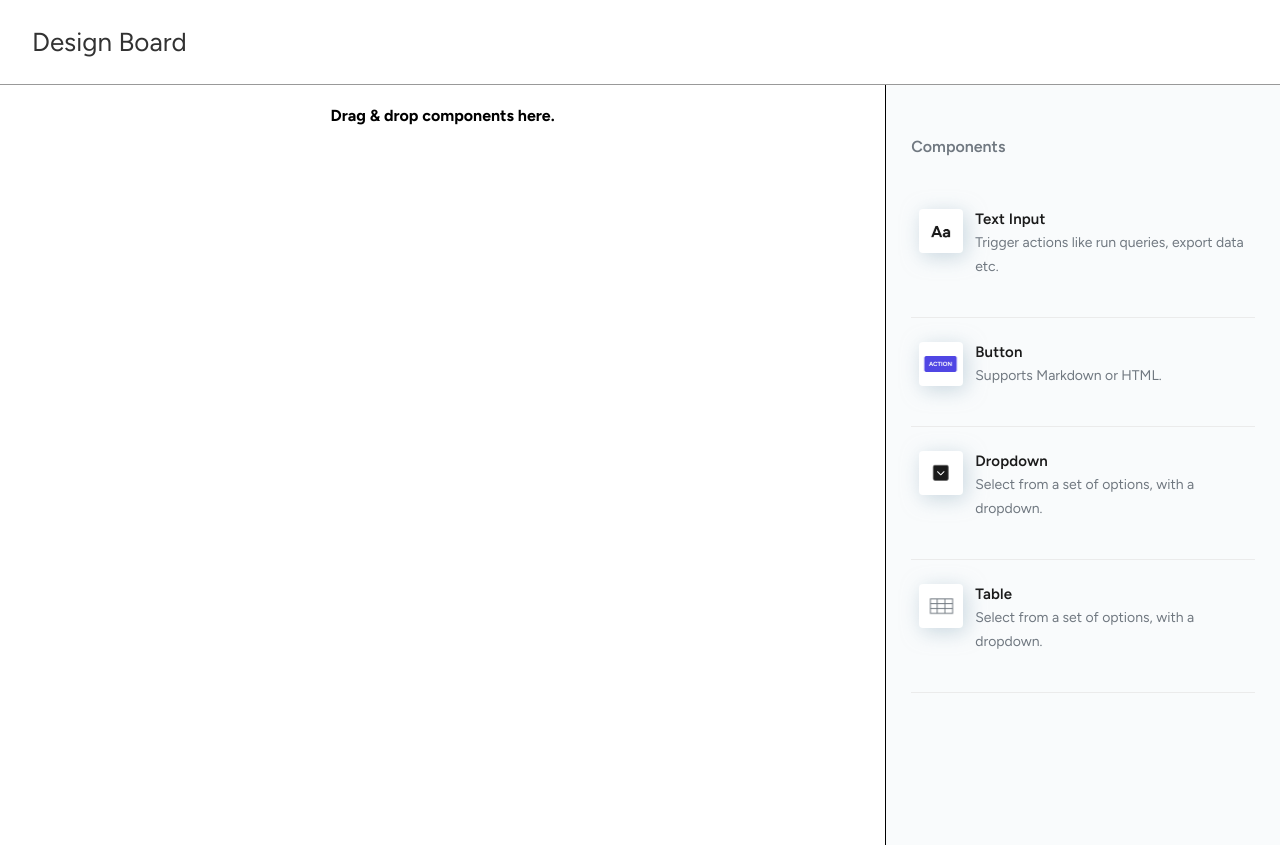
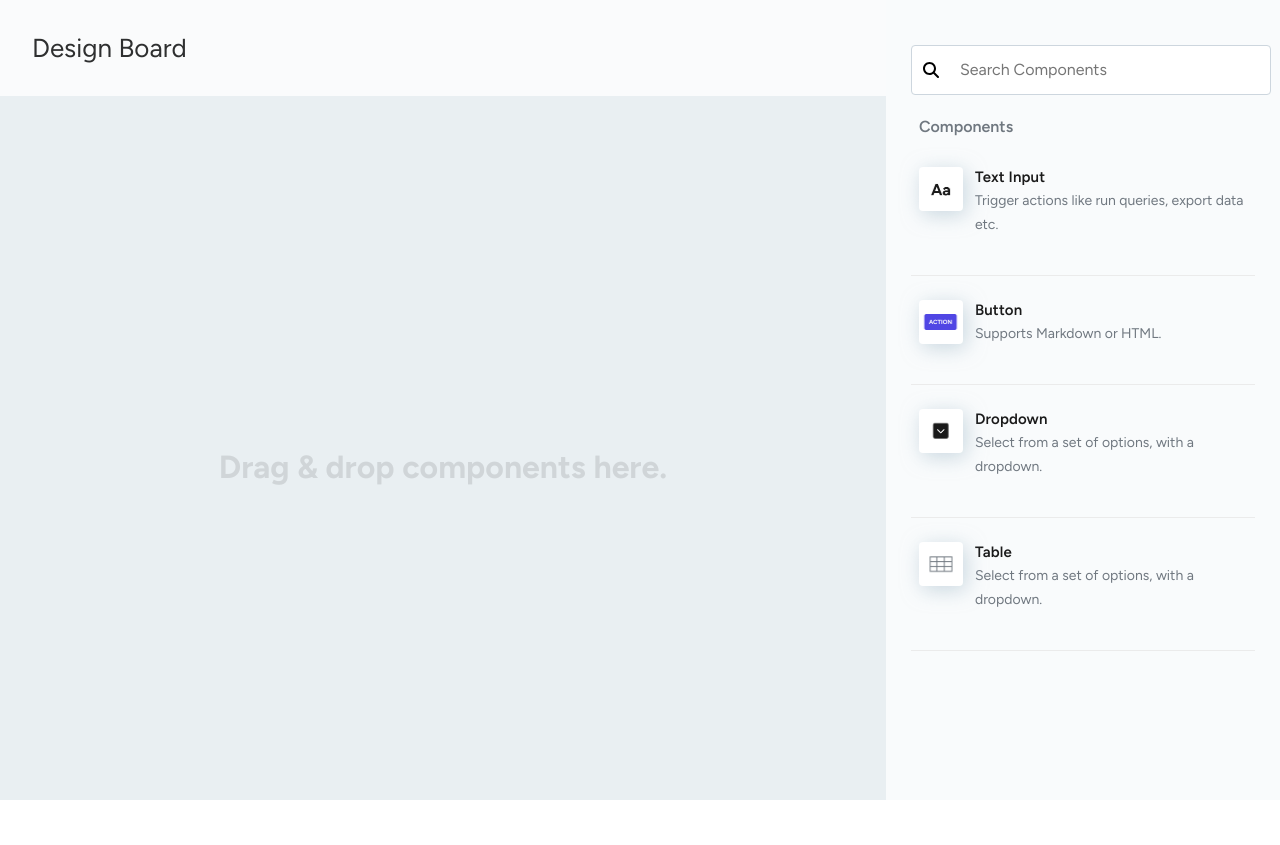
Before and after one commit to Rajni2002/zenskar.dnd, a React (Vite) app: page / in a window 1280 px wide. After the commit the page ends 800 px from the top, so only its background shows below. Built offline with nearby package versions, Linux system fonts and the light colour scheme.

Commit message:
90% things done

```diff
--- a/index.html
+++ b/index.html
@@ -1,12 +1,16 @@
 <!DOCTYPE html>
 <html lang="en">
+
 <head>
   <meta charset="UTF-8" />
   <meta name="viewport" content="width=device-width, initial-scale=1.0" />
   <title>Editor</title>
+  <link rel="stylesheet" href="https://cdnjs.cloudflare.com/ajax/libs/font-awesome/4.7.0/css/font-awesome.min.css">
 </head>
+
 <body>
   <div id="root"></div>
   <script type="module" src="/src/main.jsx"></script>
 </body>
+
 </html>
--- a/src/App.jsx
+++ b/src/App.jsx
@@ -3,12 +3,10 @@ import "./App.css";
 
 // You can split your components
 import Editor from "./Editor";
-import Header from "./Header"
 
 const App = () => {
   return (
     <div className="App">
-      <Header />
       <Editor />
     </div>
   );
--- a/src/Editor/EditorCanvas/DraggableElements/Dropdown.jsx
+++ b/src/Editor/EditorCanvas/DraggableElements/Dropdown.jsx
@@ -23,11 +23,12 @@ const Dropdown = ({ listValues }) => {
                     }}
                     sx={{
                         fontFamily: "inherit",
-                        width: "10rem"
+                        width: "10rem",
+                        background: "white",
                     }}
                     autoWidth
                     onDoubleClick={() => {
-                        setIsDisabled(prev => !prev)
+                        setIsDisabled(false)
                     }}
                     open={isOpen}
                     onClick={() => {
--- a/src/Editor/EditorCanvas/DraggableElements/TextInput.jsx
+++ b/src/Editor/EditorCanvas/DraggableElements/TextInput.jsx
@@ -4,7 +4,8 @@ import React from 'react';
 const TextInput = ({ val, id }) => {
     return (
         <OutlinedInput sx={{
-            fontFamily: "inherit"
+            fontFamily: "inherit",
+            background: "white"
         }} placeholder={val} />
     );
 };
--- a/src/Editor/EditorCanvas/DraggableElements/table.css
+++ b/src/Editor/EditorCanvas/DraggableElements/table.css
@@ -1,21 +1,25 @@
 table {
   border-collapse: collapse;
-  border-radius: 2rem;
+  border: 1.3px solid gray;
+  border-style: dotted;
 }
 
 th,
 td {
   padding: 1rem 2rem;
   text-align: left;
-  border-bottom: 1px solid #ddd;
+  border-bottom: 2px dashed #ddd;
 }
 
 th {
-  background-color: #f2f2f2;
+  background-color: #d8d8d8;
   color: #333;
   font-weight: bold;
 }
 
+tr {
+  background-color: #ffffff;
+}
 tr:hover {
   background-color: #f5f5f5;
 }
--- a/src/Editor/EditorCanvas/RenderElements/index.jsx
+++ b/src/Editor/EditorCanvas/RenderElements/index.jsx
@@ -41,9 +41,12 @@ const RenderElements = ({ canDrop }) => {
         Object.keys(elements).length ? Object.keys(elements).map((key, index) => (
             <SwitchElement key={index} element={elements[key]} />
         )) :
-            <h4>
+            <h1 style={{
+                marginTop: "22rem",
+                opacity: '0.1'
+            }}>
                 {canDrop ? 'Release to drop' : 'Drag & drop components here.'}
-            </h4>
+            </h1>
 
     );
 };
--- a/src/Editor/EditorCanvas/index.jsx
+++ b/src/Editor/EditorCanvas/index.jsx
@@ -5,6 +5,7 @@ import { setElement, setElementPosition } from '../../store/slice/elementSlice';
 import { v4 as uuidv4 } from 'uuid';
 import RenderElements from './RenderElements';
 import componentTypes from '../../data/componentTypes';
+import Header from "../../Header"
 
 export const snapToGrid = (x, y) => {
     const snappedX = Math.round(x / 32) * 32;
@@ -114,8 +115,8 @@ const EditorCanvas = () => {
         <div
             className="editor-canvas"
             ref={drop}
-            style={{ backgroundColor: isOver ? 'red' : 'white' }}
         >
+            <Header />
             <RenderElements canDrop={canDrop} />
         </div>
     );
--- a/src/Editor/EditorPicker/index.jsx
+++ b/src/Editor/EditorPicker/index.jsx
@@ -1,4 +1,4 @@
-import React from 'react';
+import React, { useState } from 'react';
 import { useDrag } from 'react-dnd';
 import { useDispatch } from 'react-redux';
 import { setElement } from '../../store/slice/elementSlice';
@@ -7,7 +7,8 @@ import { Avatar, Divider, List, ListItem, ListItemAvatar, ListItemText } from '@
 import buttonImg from "../../assets/button.png"
 import dropdownImg from "../../assets/dropdown.png"
 import tableImg from "../../assets/table.png"
-import textImg from "../../assets/text.png"
+import textImg from "../../assets/text.png";
+import Search from "../../assets/svgs/search.svg";
 
 const elementTypes = [
     {
@@ -97,23 +98,55 @@ const ElementPickerItem = ({ type, display, secondary, src }) => {
     )
 }
 
-
 const EditorPicker = (props) => {
+    const [searchTerm, setSearchTerm] = useState("");
     return (
         <div className="editor-picker">
-            <h4 style={{
+            <div>
+                <img src={Search} alt='search' style={{
+                    position: 'relative',
+                    top: "2.3rem",
+                    left: "-9.5rem"
+                }} />
+                <input
+                    style={{
+                        width: "90%",
+                        padding: ".5rem 0rem .5rem 3rem",
+                        marginBottom: "1rem",
+                        background: "#FFFFFF 0% 0% no-repeat padding-box",
+                        border: "1px solid #CDD6DE",
+                        borderRadius: "4px",
+                        font: "normal normal normal 16px/32px Figtree",
+                        letterSpacing: "0px",
+                        color: "#707880"
+                    }}
+                    onChange={(e) => {
+                        const { value } = e.target;
+                        setSearchTerm(value);
+                    }} placeholder='Search Components' />
+            </div>
+            <p style={{
                 textAlign: "left",
                 font: "normal normal 600 16px/32px Figtree",
                 letterSpacing: "0px",
                 color: "#707880",
+                marginBottom: 0,
                 opacity: 1,
+                padding: "0 0 0 .5rem"
             }}>
                 Components
-            </h4>
+            </p>
             <List sx={{ width: '100%', maxWidth: 360, bgcolor: 'background.paper', padding: 0 }}>
-                {elementTypes.map((item, index) => (
-                    <ElementPickerItem key={index} {...item} />
-                ))}
+                {
+                    (searchTerm.length
+                        ? elementTypes
+                            .filter(ele => ele.display
+                                .replace(/\s/g, '').toLocaleLowerCase()
+                                .includes(searchTerm.toLocaleLowerCase()))
+                        : elementTypes).map((item, index) => (
+                            <ElementPickerItem key={index} {...item} />
+                        ))
+                }
             </List>
         </div>
     );
--- a/src/Editor/index.css
+++ b/src/Editor/index.css
@@ -5,16 +5,16 @@
 
 .editor-canvas {
   width: calc(100% - 250px);
-  height: 95vh;
+  height: 100vh;
+  background-color: rgb(233, 239, 242);
 }
 
 .editor-picker {
   padding: 25px;
   width: 400px;
-  border-left: 1px solid black;
   background: #f9fbfc 0% 0% no-repeat padding-box;
   box-shadow: 1px 1px 1px #00000029;
 }
-.draggable:hover{
+.draggable:hover {
   cursor: pointer;
 }
--- a/src/Header/index.css
+++ b/src/Header/index.css
@@ -1,5 +1,4 @@
 .header {
-  border-bottom: 1px solid grey;
   font-size: calc(10px + 2vmin);
   background: #ffffff 0% 0% no-repeat padding-box;
   box-shadow: 1px 0px 0px #fcfcfc03;
@@ -7,6 +6,7 @@
 }
 
 p {
-    padding: 0 2rem;
-    text-align: left;
+  margin: 0;
+  padding: 2rem;
+  text-align: left;
 }
```
Also changed, not shown: src/assets/svgs/search.svg (added). Lines whose indentation alone changed are shown as unchanged.
